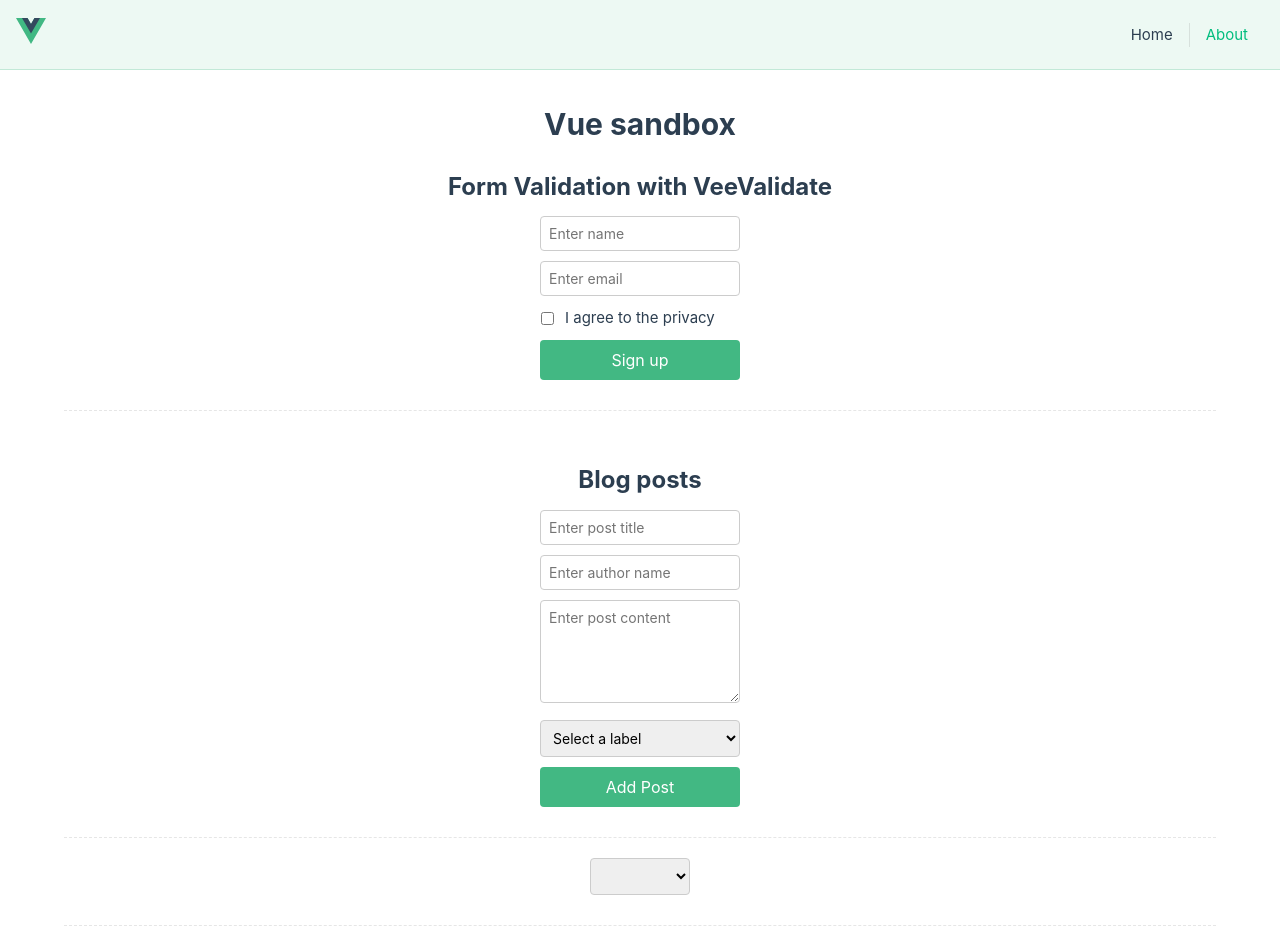
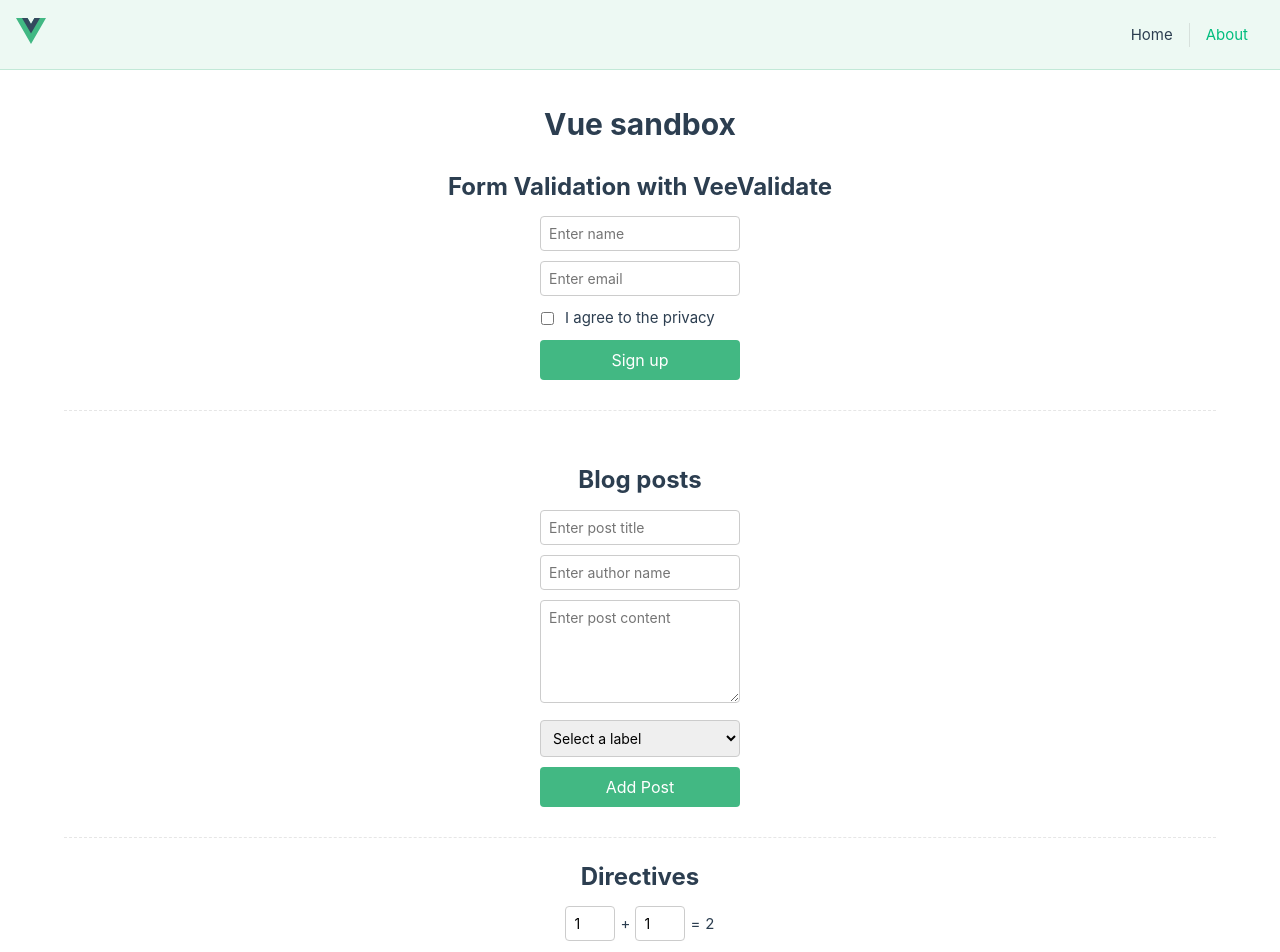
Before and after one commit to annanaj/imp-vue, a Vue app: page / in a window 1280 px wide. Shown: the top 952 px of the page. Built offline with nearby package versions, Linux system fonts and the light colour scheme.

Commit message:
Adjust layout

```diff
--- a/src/App.vue
+++ b/src/App.vue
@@ -1,10 +1,5 @@
 <script setup>
 import { RouterLink, RouterView } from 'vue-router'
-import BlogPosts from './components/BlogPosts.vue'
-import CounterBox from './components/CounterBox.vue'
-import IntroMessage from './components/IntroMessage.vue'
-import FormValidation from '@/components/FormValidation.vue'
-import SelectBox from './components/SelectBox.vue'
 </script>
 
 <template>
@@ -23,13 +18,6 @@ import SelectBox from './components/SelectBox.vue'
             <RouterLink to="/about">About</RouterLink>
         </nav>
     </header>
-    <div class="main-container">
-        <IntroMessage msg="Vue sandbox" />
-        <FormValidation />
-        <BlogPosts />
-        <SelectBox />
-        <CounterBox />
-    </div>
     <RouterView />
 </template>
 
--- a/src/components/CounterBox.vue
+++ b/src/components/CounterBox.vue
@@ -3,12 +3,11 @@ import { ref } from 'vue'
 
 const num1 = ref(1)
 const num2 = ref(1)
-const name = ref('')
 </script>
 
 <template>
     <div class="wrapper">
-        <h3>basic v-model.number</h3>
+        <h3>Directives</h3>
         <div class="counter">
             <input v-model.number="num1" type="number" />
             <span>+</span>
--- a/src/components/SelectBox.vue
+++ /dev/null
@@ -1,30 +0,0 @@
-<script setup>
-import { ref } from 'vue'
-
-const name = ref('')
-</script>
-
-<template>
-    <div class="wrapper">
-        <select v-model="name">
-            <option>one</option>
-            <option>two</option>
-            <option>three</option>
-            <option>four</option>
-        </select>
-        <p v-if="name">I choose {{ name }}</p>
-    </div>
-</template>
-
-<style scoped>
-.wrapper {
-    display: flex;
-    justify-content: center;
-    padding-bottom: 30px;
-    border-bottom: 1px solid #ccc;
-}
-
-select {
-    width: 100px;
-}
-</style>
--- a/src/views/AboutView.vue
+++ b/src/views/AboutView.vue
@@ -1,15 +1,10 @@
+<script setup>
+import TheWelcome from '../components/TheWelcome.vue'
+</script>
+
 <template>
-    <div class="about">
+    <main>
         <h1>This is an about page</h1>
-    </div>
+        <TheWelcome />
+    </main>
 </template>
-
-<style>
-@media (min-width: 1024px) {
-    .about {
-        min-height: 100vh;
-        display: flex;
-        align-items: center;
-    }
-}
-</style>
--- a/src/views/HomeView.vue
+++ b/src/views/HomeView.vue
@@ -1,9 +1,15 @@
 <script setup>
-import TheWelcome from '../components/TheWelcome.vue'
+import IntroMessage from '@/components/IntroMessage.vue'
+import CounterBox from '@/components/CounterBox.vue'
+import BlogPosts from '@/components/BlogPosts.vue'
+import FormValidation from '@/components/FormValidation.vue'
 </script>
 
 <template>
-    <main>
-        <TheWelcome />
-    </main>
+    <div class="main-container">
+        <IntroMessage msg="Vue sandbox" />
+        <FormValidation />
+        <BlogPosts />
+        <CounterBox />
+    </div>
 </template>
```
